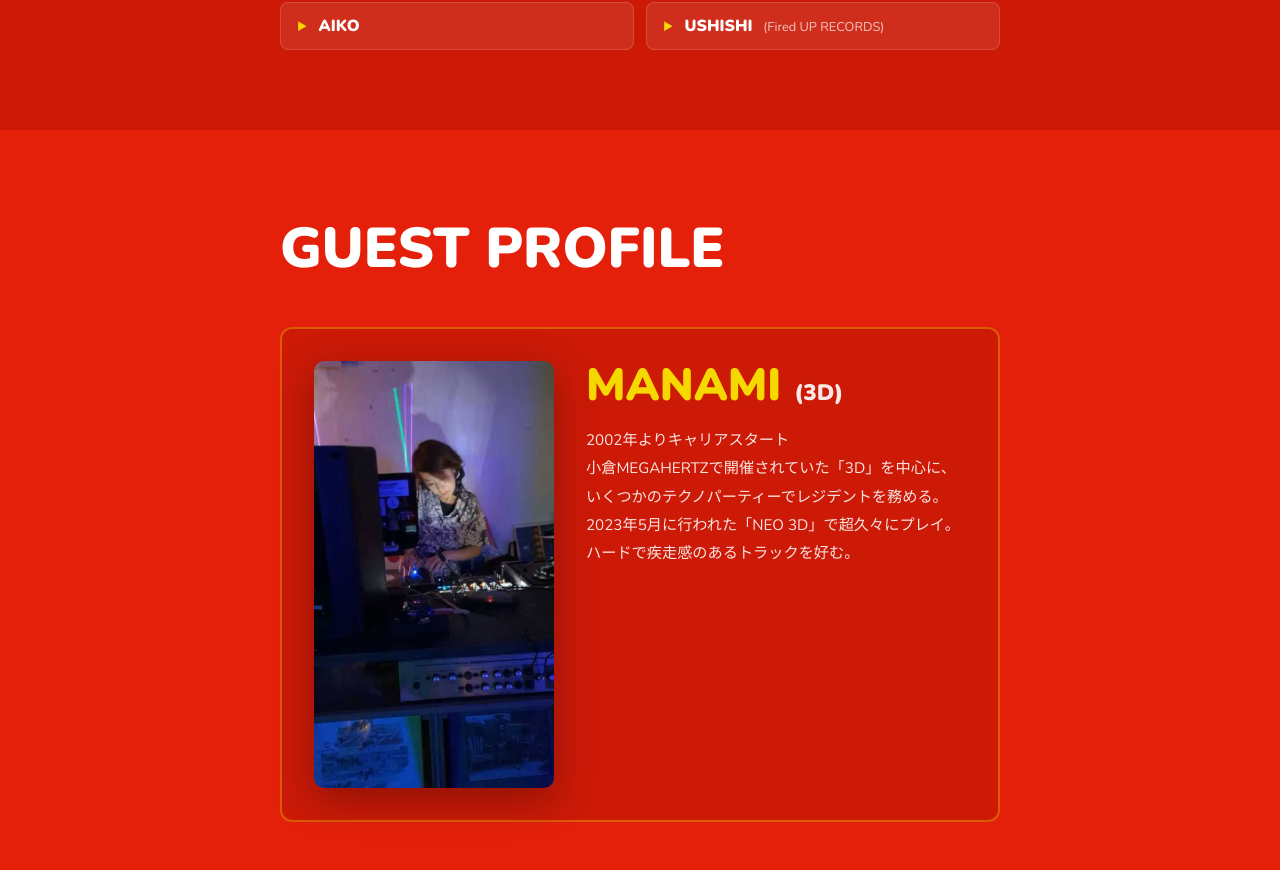
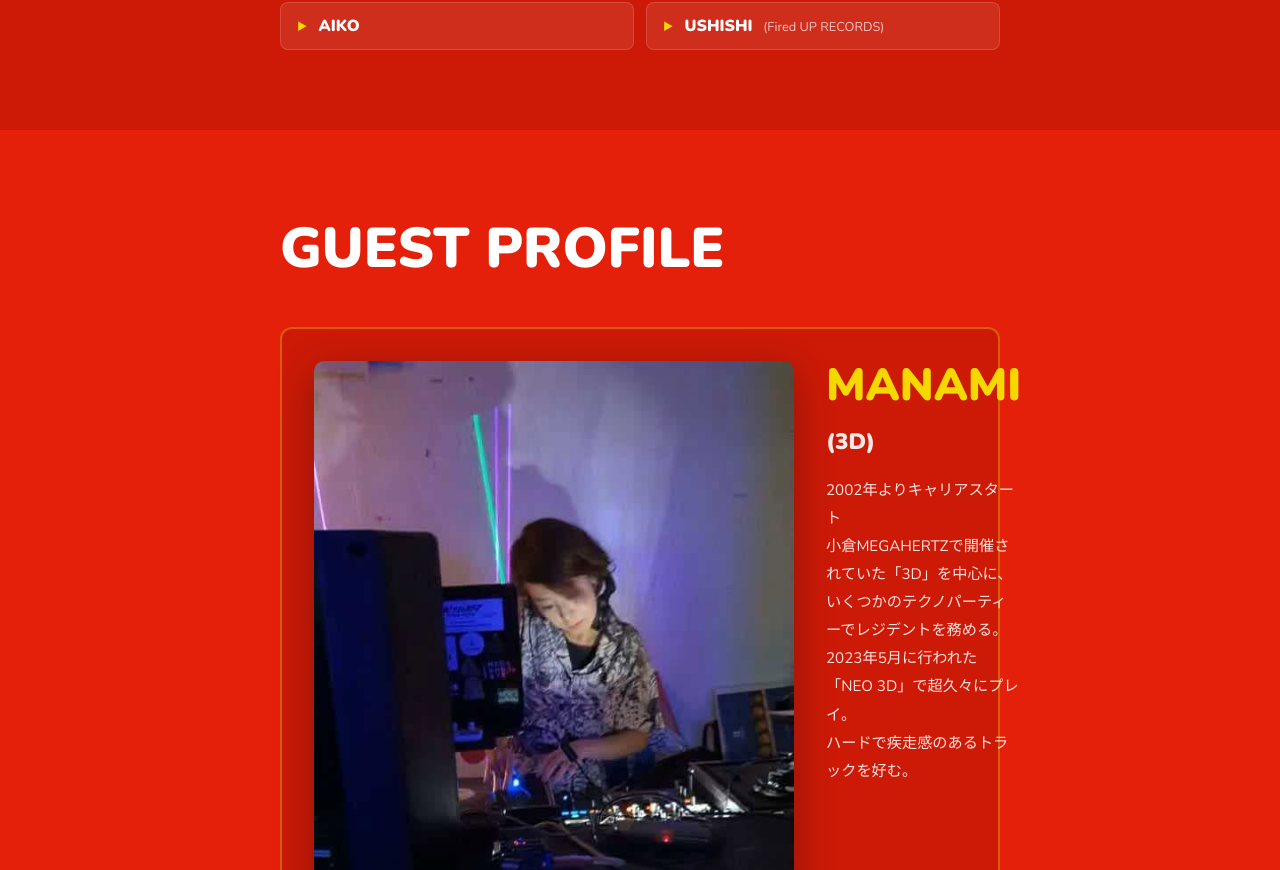
Before and after one commit to takemix/UTOPIA_Site, a Next.js app: page / in a window 1280 px wide. Shown: the part 1291-2161 px from the top of the page. Built offline with nearby package versions, Linux system fonts and the light colour scheme.

Commit message:
Update CSS styles

```diff
--- a/app/globals.css
+++ b/app/globals.css
@@ -309,7 +309,7 @@ img { display: block; max-width: 100%; height: auto; }
 ───────────────────────────────────────── */
 .profile {
   background: var(--red);
-  padding: 5rem 1.5rem;
+  padding: 5rem 0.5rem;
 }
 .profile-card {
   display: flex;
@@ -326,7 +326,7 @@ img { display: block; max-width: 100%; height: auto; }
 .profile-card__photo {
   flex-shrink: 0;
   width: 100%;
-  max-width: 240px;
+  max-width: 480px;
   margin-inline: auto;
   border-radius: 10px;
   overflow: hidden;
```
